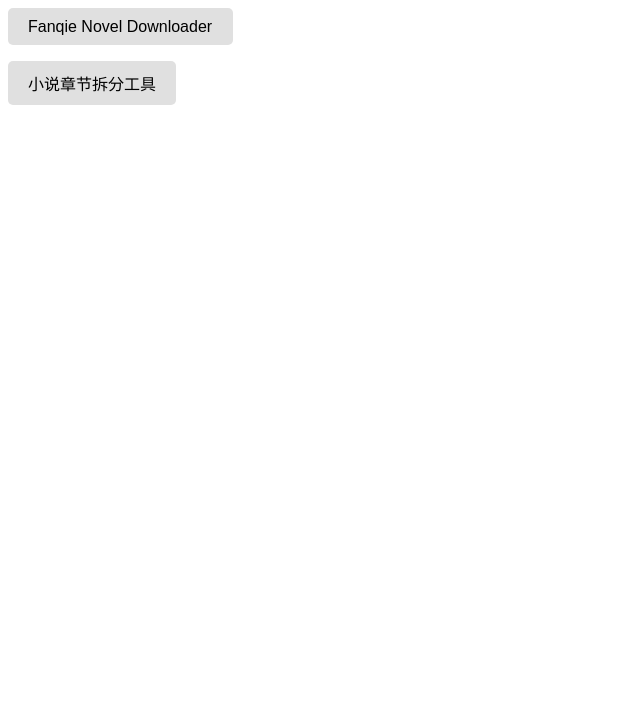
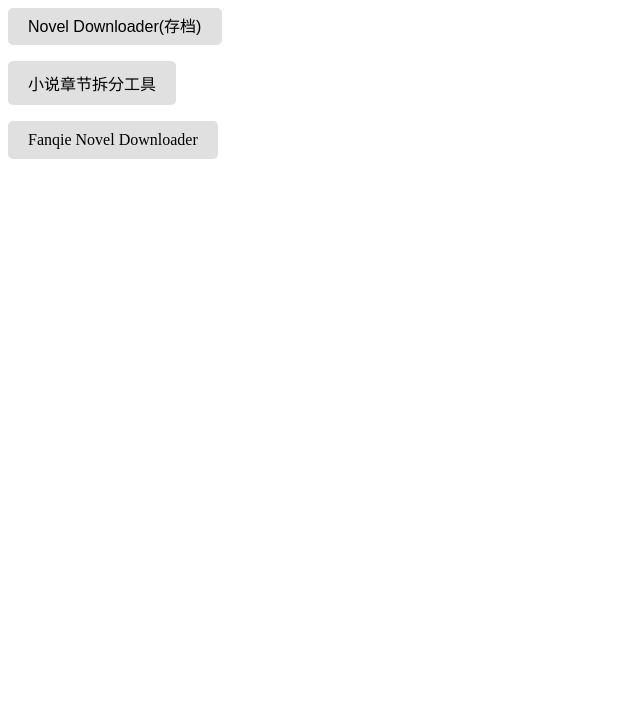
Before and after one commit to qxqycb/qxqycb.github.io, a plain HTML site: page download.html in a window 1280 px wide. Shown: the part 81-800 px from the top of the page, without its empty margins (0-640 px from the left). Drawn offline with Linux system fonts and the light colour scheme.

Commit message:
Update download.html

```diff
--- a/download.html
+++ b/download.html
@@ -54,8 +54,7 @@
     <h1>下载页面</h1>
     <div class="select-container">
         <select id="downloadSelect">
-            <!-- 选项将在这里添加 -->
-            <option value="project1">Fanqie Novel Downloader</option>
+            <option value="project1">Novel Downloader(存档)</option>
             <option value="project2">2.21.9</option>
 
         </select>
@@ -63,7 +62,10 @@
     <p></p>
     <ul>
         <li><a href="https://gitdl.cn/https://github.com/qxqycb/Python-Novel-Chapter-Splitter/releases/download/%E5%88%86%E5%89%B2%E5%99%A8/default.exe">小说章节拆分工具</a></li>
-        <!-- 其他链接 -->
+    </ul>
+    <p></p>
+    <ul>
+        <li><a href="https://gitdl.cn/https://github.com/ying-ck/fanqienovel-downloader/releases/download/v1.1.3/fanqienovel-downloader-v1.1.3.exe">Fanqie Novel Downloader</a></li>
     </ul>
 </body>
 
```
